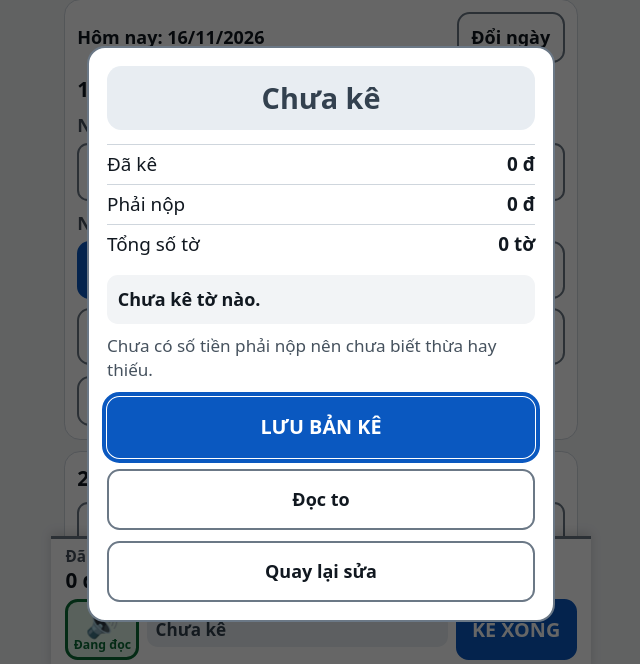
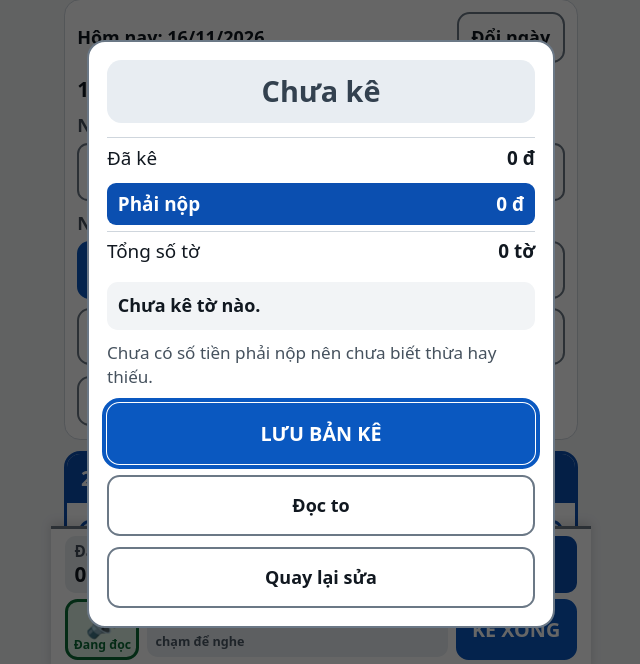
Before and after one commit to toannhcs/tienich, a plain HTML site: page bang-ke-tien/index.html in a window 1280 px wide. Both pictures are taken after a click on the button "KÊ XONG". Shown: the part 66-730 px from the top of the page, without its empty margins (319-959 px from the left). Drawn offline with Linux system fonts and the light colour scheme.

Commit message:
Cập nhật Bảng kê tiền: đọc thiếu/đủ/thừa, nút loa, màu số phải nộp
Co-Authored-By: Claude Sonnet 5.5 <noreply@anthropic.com>
Claude-Session: https://claude.ai/code/session_015QoKRgsQP3m64RuCMJcaFJ

```diff
--- a/bang-ke-tien/index.html
+++ b/bang-ke-tien/index.html
@@ -11,14 +11,14 @@
   --bg:#f2f4f6;--card:#fff;--text:#111820;--muted:#46525e;--line:#cfd6dd;--line2:#6b7886;
   --primary:#0a58c0;--onprimary:#fff;
   --ok:#0b6b36;--okbg:#dff3e6;--bad:#b3141b;--badbg:#fde6e6;--warn:#7a4b00;--warnbg:#fff0c8;--none:#33414f;--nonebg:#e8edf2;
-  --inputbg:#fff;--shadow:0 -3px 10px rgba(0,0,0,.15);
+  --inputbg:#fff;--shadow:0 -3px 10px rgba(0,0,0,.15);--pay:#0b4fb0;--paybg:#e3eeff;--payfill:#0b4fb0;--onpay:#fff;--kebg:#e9edf1;
 }
 @media (prefers-color-scheme: dark){
   :root{
     --bg:#0f1317;--card:#1a2026;--text:#f2f5f8;--muted:#b3bec9;--line:#37414b;--line2:#8693a0;
     --primary:#8ac1ff;--onprimary:#06121f;
     --ok:#6fe09a;--okbg:#12301f;--bad:#ff9a92;--badbg:#3b1b1b;--warn:#ffd985;--warnbg:#3a3010;--none:#d3dbe3;--nonebg:#27303a;
-    --inputbg:#11161b;--shadow:0 -3px 10px rgba(0,0,0,.55);
+    --inputbg:#11161b;--shadow:0 -3px 10px rgba(0,0,0,.55);--pay:#9cc9ff;--paybg:#14283f;--payfill:#9cc9ff;--onpay:#06182b;--kebg:#262e36;
   }
 }
 *{box-sizing:border-box}
@@ -101,6 +101,8 @@ html.fs3 .step{flex:1 1 12rem}
 .act .nhan{flex:1;min-width:0;overflow-wrap:normal;font-size:.95rem;padding:.35rem .5rem}
 .act .btn{flex:0 0 auto;min-width:6.4rem}
 .nhan{display:block;font-weight:800;padding:.4rem .6rem;border-radius:.6rem;font-size:1rem;overflow-wrap:anywhere;line-height:1.25}
+button.nhan{border:0;font:inherit;font-weight:800;text-align:left;cursor:pointer;width:auto}
+.nhan small{display:block;font-size:.7rem;font-weight:700;opacity:.85}
 .nhan.thua{color:var(--warn);background:var(--warnbg)}
 .nhan.dut{color:var(--ok);background:var(--okbg)}
 .nhan.thieu{color:var(--bad);background:var(--badbg)}
@@ -138,6 +140,16 @@ body.kb #sumbar{bottom:env(safe-area-inset-bottom)}
 body.kb .sums .k,body.kb .act .btn.pri{display:none}
 body.kb .sums .v{font-size:1.1rem}
 [hidden]{display:none!important}
+.card.pay{border:3px solid var(--payfill);background:var(--card);padding:0;overflow:hidden}
+.card.pay h2{margin:0;background:var(--payfill);color:var(--onpay);padding:.55rem .8rem}
+.card.pay .pb{padding:.7rem}
+.card.pay .money-in{border:3px solid var(--payfill);color:var(--text);background:var(--paybg)}
+.sums .payc{background:var(--payfill);border-radius:.6rem;padding:.3rem .5rem}
+.sums .payc .k,.sums .payc .v{color:var(--onpay)}
+.sums .payc .k{font-weight:800}
+.sums .kec{background:var(--kebg);border-radius:.6rem;padding:.3rem .5rem}
+.kv.pay{background:var(--payfill);color:var(--onpay);padding:.45rem .6rem;border-radius:.5rem;border-top:0;margin:.3rem 0}
+.kv.pay span,.kv.pay b{color:var(--onpay);font-weight:800}
 </style>
 </head>
 <body>
@@ -167,10 +179,12 @@ body.kb .sums .v{font-size:1.1rem}
       <label class="f" id="gc-box" style="margin-top:.6rem" hidden>Ghi chú<input type="text" id="f-gc" autocomplete="off"></label>
     </div>
 
-    <div class="card">
+    <div class="card pay">
       <h2>2. Số tiền phải nộp</h2>
+      <div class="pb">
       <input type="text" id="f-phai" class="money-in" inputmode="numeric" autocomplete="off" placeholder="0" aria-label="Số tiền phải nộp, đồng">
       <div class="words" id="phai-chu">Gõ số liền, không cần gõ dấu chấm.</div>
+      </div>
     </div>
 
     <div class="card">
@@ -213,12 +227,12 @@ body.kb .sums .v{font-size:1.1rem}
 
 <div class="bar" id="sumbar"><div class="in" aria-live="polite">
   <div class="sums">
-    <div><div class="k">Đã kê</div><div class="v" id="o-tong">0 đ</div></div>
-    <div><div class="k">Phải nộp</div><div class="v" id="o-phai">0 đ</div></div>
+    <div class="kec"><div class="k">Đã kê</div><div class="v" id="o-tong">0 đ</div></div>
+    <div class="payc"><div class="k">Phải nộp</div><div class="v" id="o-phai">0 đ</div></div>
   </div>
   <div class="act">
     <button type="button" class="loa" id="b-loa" aria-pressed="true" aria-label="Tắt loa"><span id="loa-ic">🔊</span><span class="loa-tx" id="loa-tx">Đang đọc</span></button>
-    <span class="nhan none" id="o-nhan">Chưa kê</span>
+    <button type="button" class="nhan none" id="o-nhan" aria-live="polite"><span id="o-nhan-t">Chưa kê</span><small>chạm để nghe</small></button>
     <button type="button" class="btn pri" id="b-kexong">KÊ XONG</button>
   </div>
 </div></div>
@@ -242,7 +256,7 @@ body.kb .sums .v{font-size:1.1rem}
   <div class="dlg" role="dialog" aria-modal="true" aria-label="Kiểm tra lại trước khi lưu">
     <div class="big" id="kq-big"></div>
     <div class="kv"><span>Đã kê</span><b id="kq-tong"></b></div>
-    <div class="kv"><span>Phải nộp</span><b id="kq-phai"></b></div>
+    <div class="kv pay"><span>Phải nộp</span><b id="kq-phai"></b></div>
     <div class="kv"><span>Tổng số tờ</span><b id="kq-to"></b></div>
     <div class="lines" id="kq-lines"></div>
     <div class="hint" id="kq-hint"></div>
@@ -462,6 +476,7 @@ function setForm(r){
   DEN.forEach(function(mg){var n=r.soTo&&r.soTo[mg]?Number(r.soTo[mg]):0;toInputs[mg].inp.value=n?String(n):"";});
   fXl.value=r.xuLe?fmt(r.xuLe):"";
   syncCommitted();recompute();
+  clearTimeout(annT);lastAnn=statusSpeech(calc(getForm()));
 }
 var draftT=null;
 function saveDraft(){
@@ -481,7 +496,8 @@ function recompute(){
     x.row.className="row"+(n>0?" has":"");x.warn.hidden=n<WARN_TO;
   });
   $("o-tong").textContent=money(c.tong);$("o-phai").textContent=money(c.phai);
-  var st=status(c),n=$("o-nhan");n.textContent=st.text;n.className="nhan "+st.cls;
+  var st=status(c),n=$("o-nhan");$("o-nhan-t").textContent=st.text;n.className="nhan "+st.cls;
+  scheduleAnn();
   $("phai-chu").innerHTML="";
   if(c.phai>0){$("phai-chu").appendChild(document.createTextNode("Bằng chữ: "));$("phai-chu").appendChild(h("b",{text:cap(docSoTien(c.phai))+" đồng"}));}
   else $("phai-chu").textContent="Gõ số liền, không cần gõ dấu chấm.";
@@ -558,6 +574,24 @@ function recText(r){
   return L.join("\n");
 }
 
+/* Nói khi chạm ô trạng thái, và tự nói (thiếu/đủ/thừa) mỗi khi kết quả đổi và người dùng ngừng gõ */
+var lastAnn="",annT=null;
+function statusSpeech(c){
+  if(c.phai===0)return c.tong>0?"Chưa nhập số tiền phải nộp.":"Chưa kê tờ nào.";
+  if(c.chenh<0)return "Còn thiếu "+docSoTien(-c.chenh)+" đồng.";
+  if(c.chenh>0)return "Thừa "+docSoTien(c.chenh)+" đồng, kiểm tra lại.";
+  return "Đủ tiền rồi.";
+}
+function scheduleAnn(){
+  clearTimeout(annT);
+  annT=setTimeout(function(){
+    if(!$("ov-kq").hidden||!$("ov-xn").hidden||$("sumbar").hidden)return;
+    var c=calc(getForm()),t=statusSpeech(c);
+    if(t===lastAnn)return;
+    lastAnn=t;
+    if(c.phai>0&&c.tong>0)say(t,false);
+  },1500);
+}
 /* ---------- Giọng đọc ---------- */
 var committed={},plusTimer=null,plusPending=null,everSpoke=false;
 (function(){var m=storage.get(KEY_DOC);if(m==="tat")docMode="tat";})();
@@ -624,6 +658,12 @@ function bindVoice(){
     inp.addEventListener("blur",function(){commitCell(mg);});
   });
   fXl.addEventListener("change",commitXl);fXl.addEventListener("blur",commitXl);
+  $("o-nhan").addEventListener("mousedown",function(e){e.preventDefault();});
+  $("o-nhan").addEventListener("click",function(){
+    var c=calc(getForm()),t=statusSpeech(c);
+    clearTimeout(annT);lastAnn=t;
+    if(synthOf())say(t,true);else toast(t);
+  });
   $("b-loa").addEventListener("mousedown",function(e){e.preventDefault();});
   $("b-loa").addEventListener("click",function(){
     docMode=docMode==="tat"?"ket-qua":"tat";storage.set(KEY_DOC,docMode);
@@ -641,6 +681,7 @@ function bindVoice(){
 
 /* ---------- Màn hình kiểm tra lại ---------- */
 function openCheck(){
+  clearTimeout(annT);
   document.activeElement&&document.activeElement.blur&&document.activeElement.blur();
   var f=getForm(),c=calc(f),st=status(c),big=$("kq-big");
   big.textContent=st.text;big.className="big nhan "+st.cls;
```
